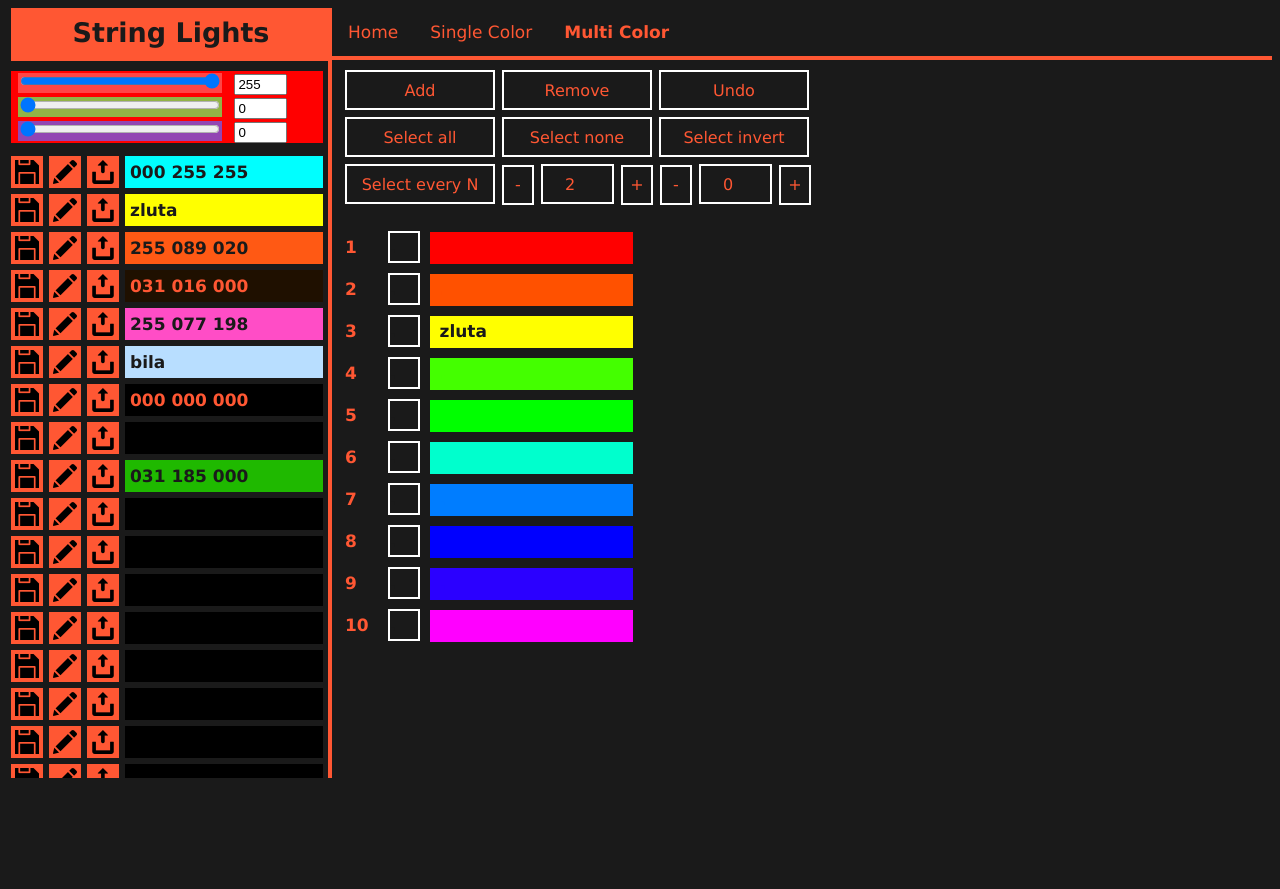
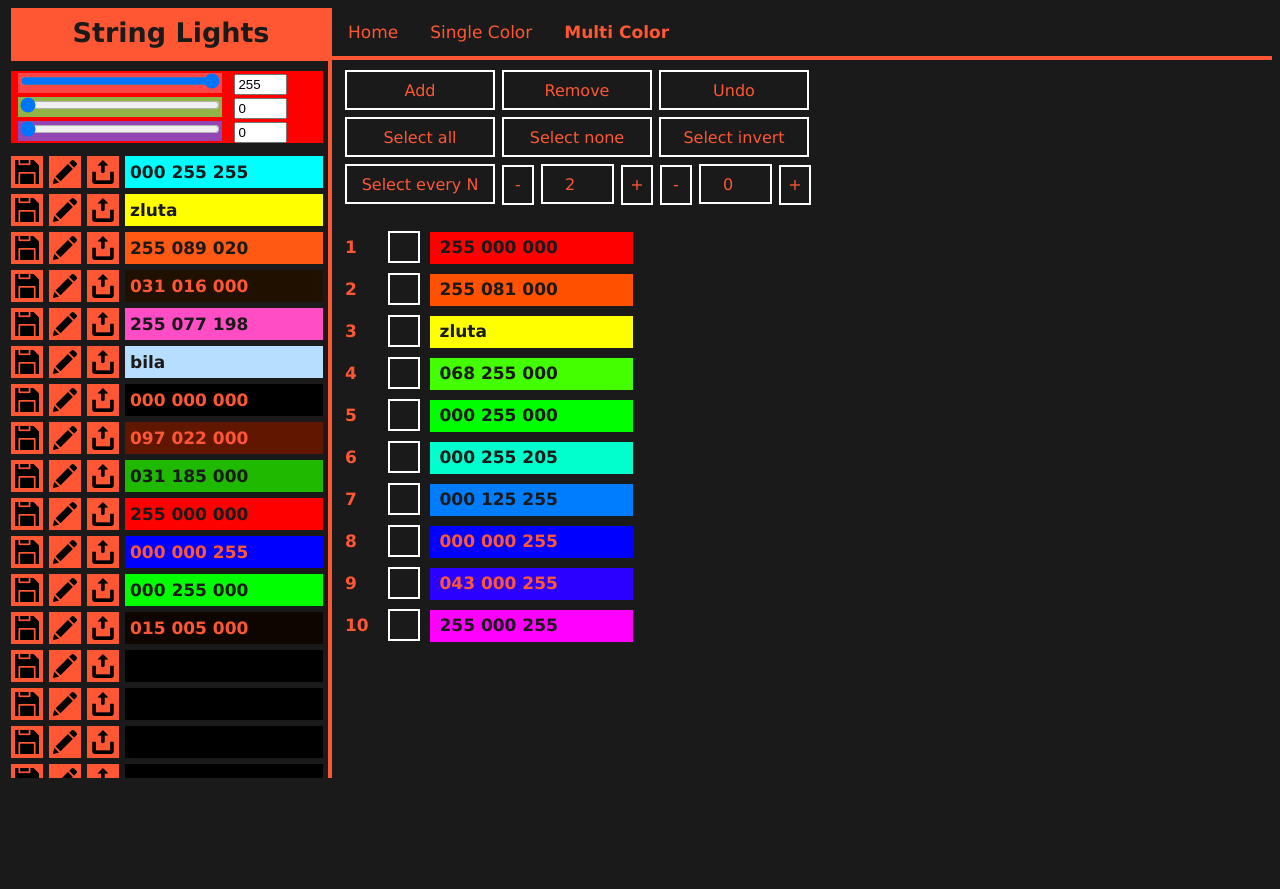
Before and after one commit to maplac/StringLights, a website: page NodeJsServer/multi_color.html in a window 1280 px wide. Drawn offline with Linux system fonts and the light colour scheme.

Commit message:
single/multi color page: text shows rgb values if the name is unknown

```diff
--- a/NodeJsServer/color_picker.js
+++ b/NodeJsServer/color_picker.js
@@ -46,6 +46,19 @@ function clickedLoad(but){
 	setBG();
 }
 
+function colorPickerSetColor(color){
+	cp.c[0]=color[0];
+	cp.c[1]=color[1];
+	cp.c[2]=color[2];
+	sR.value=cp.c[0];
+	sG.value=cp.c[1];
+	sB.value=cp.c[2];
+	tR.value=cp.c[0];
+	tG.value=cp.c[1];
+	tB.value=cp.c[2];
+	setBG();
+}
+
 function sendPost(url,msg){
 var http=new XMLHttpRequest();
 http.open("POST",url,true);
@@ -81,10 +94,7 @@ function clickedSave(but){
 
 function clickedRename(but){
 	var id=but.id.split("_")[1];
-	var strR = byteToString(cp.C[id][0]);
-	var strG = byteToString(cp.C[id][1]);
-	var strB = byteToString(cp.C[id][2]);
-	var res = prompt("Enter new name", strR+" "+strG+" "+strB);
+	var res = prompt("Enter new name", colorToString(cp.C[id]));
 	if(res === null || res === ""){	return;}
 	if(res.length > 12){ res = res.substring(0,12);}
 	document.getElementById('sp'+id).innerHTML = res;
@@ -107,6 +117,10 @@ function savedColorIndex(color){
 		}
 	}
 	return -1;
+}
+
+function colorToString(color){
+	return  byteToString(color[0]) + " " + byteToString(color[1]) + " " + byteToString(color[2]);
 }
 
 function loadColorPicker(){
--- a/NodeJsServer/color_picker_settings.js
+++ b/NodeJsServer/color_picker_settings.js
@@ -1 +1 @@
-cpstr='{"c":[0,0,0],"C":[[0,255,255],[255,255,0],[255,89,20],[31,16,0],[255,77,198],[184,222,255],[0,0,0],[0,0,0],[31,185,0],[0,0,0],[0,0,0],[0,0,0],[0,0,0],[0,0,0],[0,0,0],[0,0,0],[0,0,0],[0,0,0],[0,0,0],[0,0,0],[0,0,0],[0,0,0],[0,0,0],[0,0,0],[0,0,0],[0,0,0],[0,0,0],[0,0,0],[0,0,0],[0,0,0]],"names":["000 255 255","zluta","255 089 020","031 016 000","255 077 198","bila","000 000 000","","031 185 000","","","","","","","","","","","","","","","","","","","","",""]}'
+cpstr='{"c":[0,0,0],"C":[[0,255,255],[255,255,0],[255,89,20],[31,16,0],[255,77,198],[184,222,255],[0,0,0],[97,22,0],[31,185,0],[255,0,0],[0,0,255],[0,255,0],[15,5,0],[0,0,0],[0,0,0],[0,0,0],[0,0,0],[0,0,0],[0,0,0],[0,0,0],[0,0,0],[0,0,0],[0,0,0],[0,0,0],[0,0,0],[0,0,0],[0,0,0],[0,0,0],[0,0,0],[0,0,0]],"names":["000 255 255","zluta","255 089 020","031 016 000","255 077 198","bila","000 000 000","097 022 000","031 185 000","255 000 000","000 000 255","000 255 000","015 005 000","","","","","","","","","","","","","","","","",""]}'
--- a/NodeJsServer/multi_color.js
+++ b/NodeJsServer/multi_color.js
@@ -62,8 +62,7 @@ function setColor(){
 		if(colorIndex >= 0){
 			c[index].innerHTML = cp.names[colorIndex];
 		}else{
-			c[index].innerHTML = ".";
-			c[index].style.color='rgb('+cp.c[0]+','+cp.c[1]+','+cp.c[2]+')';
+			c[index].innerHTML = colorToString(cp.c);
 		}
 	}
 
@@ -273,6 +272,12 @@ function clickedSelectNOffsetPlus(){
 	}
 }
 
+function colorItemNameDoubleClicked(e){
+	var id=e.target.id.split("_")[1];
+	colorPickerSetColor(mc[id]);
+	e.stopPropagation();
+}
+
 function createColorList(){
 	var a = document.getElementById("color_list");
 
@@ -303,14 +308,15 @@ function createColorList(){
 
 		c = document.createElement("SPAN");
 		c.setAttribute("class", "color_item_name unselectable");
+		c.setAttribute("id", "coloritemname_" + i);
+		c.addEventListener("dblclick", colorItemNameDoubleClicked, false);
 		c.style.backgroundColor='rgb('+mc[i][0]+','+mc[i][1]+','+mc[i][2]+')';
 		c.style.color=getTextColor(mc[i]);
 		var colorIndex = savedColorIndex(mc[i]);
 		if(colorIndex >= 0){
 			c.innerHTML = cp.names[colorIndex];
 		}else{
-			c.innerHTML = ".";
-			c.style.color='rgb('+mc[i][0]+','+mc[i][1]+','+mc[i][2]+')';
+			c.innerHTML = colorToString(mc[i]);
 		}
 		b.appendChild(c);
 
--- a/NodeJsServer/single_color.css
+++ b/NodeJsServer/single_color.css
@@ -30,6 +30,7 @@
   border: 1px solid transparent;
   border-color: transparent transparent rgba(0, 0, 0, 0.1) transparent;
   cursor: pointer;
+  font-weight: bold;
 }
 
 /* Style items (options): */
--- a/NodeJsServer/single_color.js
+++ b/NodeJsServer/single_color.js
@@ -59,7 +59,13 @@ function loadSingleColor(){
 		c.setAttribute("class", "unselectable");
 		c.style.backgroundColor = 'rgb('+cp.C[i][0]+','+cp.C[i][1]+','+cp.C[i][2]+')';
 		c.style.color=getTextColor(cp.C[i]);
-		c.innerHTML = cp.names[i];
+		var colorIndex = savedColorIndex(cp.C[i]);
+		console.log(colorIndex);
+		if(colorIndex >= 0){
+			c.innerHTML = cp.names[colorIndex];
+		}else{
+			c.innerHTML = colorToString(cp.C[i]);
+		}
 		b.appendChild(c);
 	}
 	// add event listener for clicking on an item in the list
```
